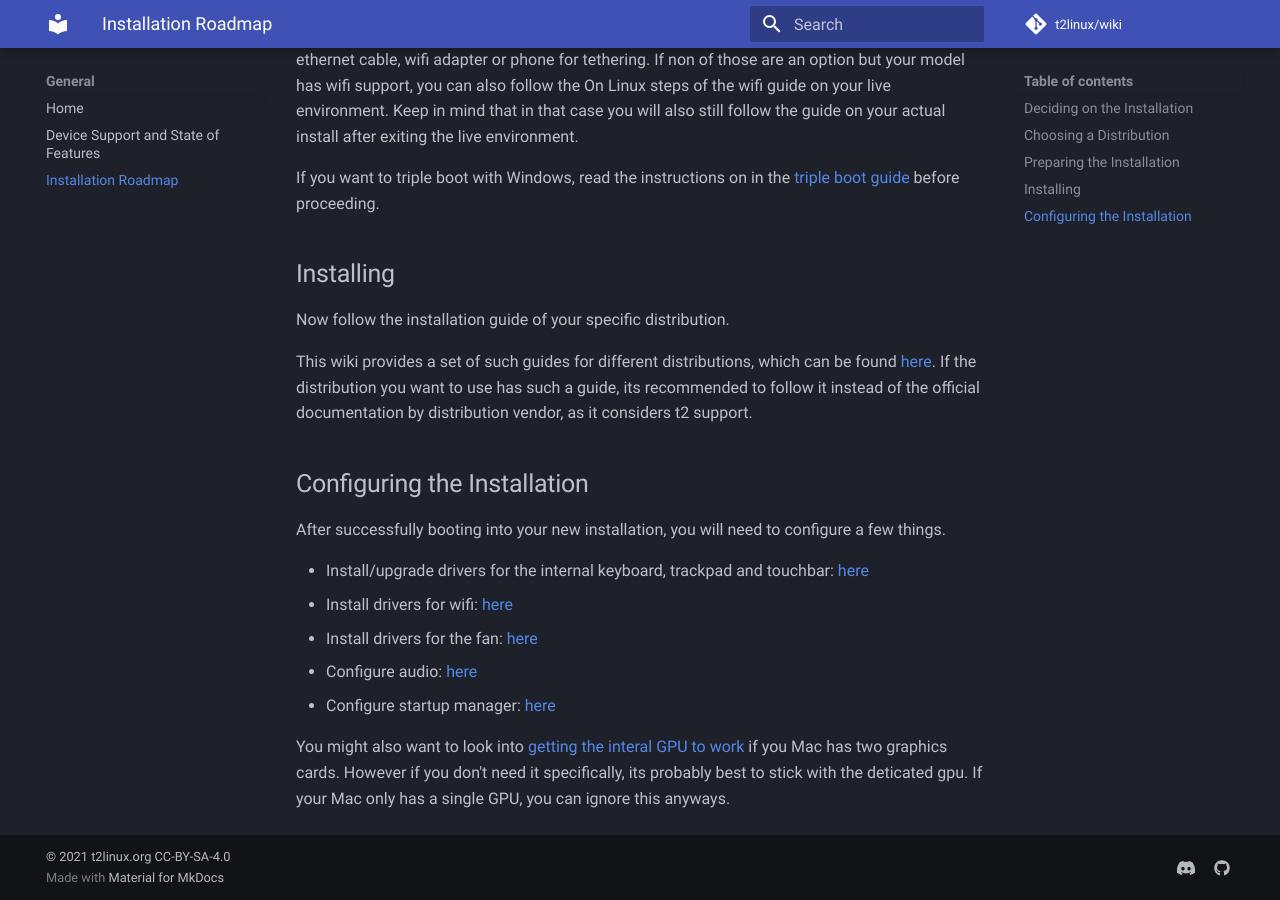
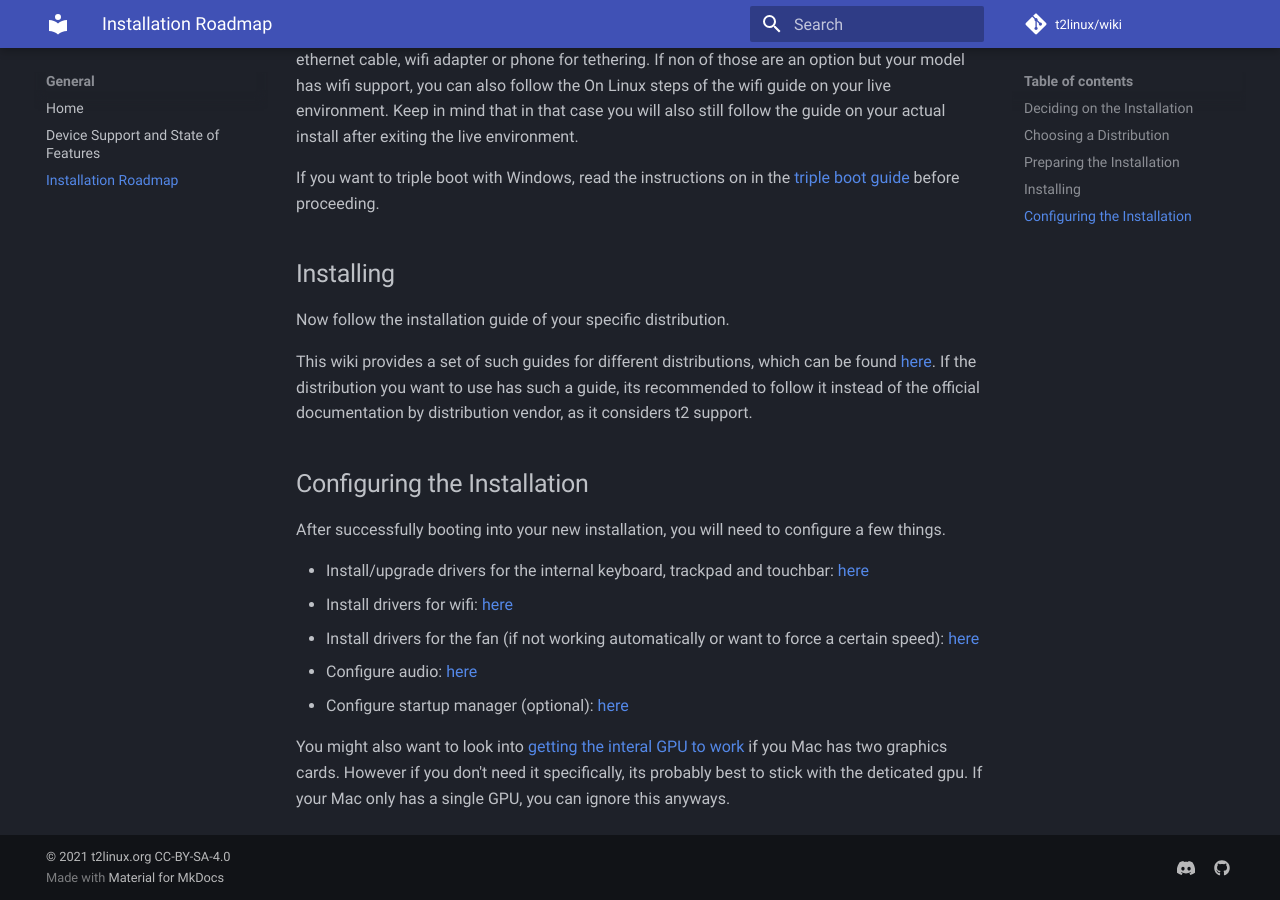
Before and after one commit to t2linux/wiki, an MkDocs documentation site: the page built from docs/roadmap.md, in a window 1280 px wide and 900 px high, scrolled down 1783 px. Built offline with MkDocs 1.6.1 and Material for MkDocs 9.7.7, drawn with Linux system fonts in a browser that asks for light colours; comment, search, counter and statistics services are not loaded.

Commit message:
Guides: Mention that fan and startup steps are optional (#80)
* Update dkms.md

* Update uninstall.md

* Update dkms.md

* Update roadmap.md

* Update fan.md

* Update roadmap.md

```diff
--- a/docs/roadmap.md
+++ b/docs/roadmap.md
@@ -69,9 +69,9 @@ After successfully booting into your new installation, you will need to configur
 
 - Install/upgrade drivers for the internal keyboard, trackpad and touchbar: [here](https://wiki.t2linux.org/guides/dkms/)
 - Install drivers for wifi: [here](https://wiki.t2linux.org/guides/wifi/#on-linux)
-- Install drivers for the fan: [here](https://wiki.t2linux.org/guides/fan/)
+- Install drivers for the fan (if not working automatically or want to force a certain speed): [here](https://wiki.t2linux.org/guides/fan/)
 - Configure audio: [here](https://wiki.t2linux.org/guides/audio-config/)
-- Configure startup manager: [here](https://wiki.t2linux.org/guides/startup-manager/)
+- Configure startup manager (optional): [here](https://wiki.t2linux.org/guides/startup-manager/)
 
 You might also want to look into [getting the interal GPU to work](https://wiki.t2linux.org/guides/hybrid-graphics/) if you Mac has two
 graphics cards. However if you don't need it specifically, its probably best to stick with the deticated gpu. If your Mac only has
```
Also changed, not shown: docs/guides/fan.md (+3 -1 lines).
